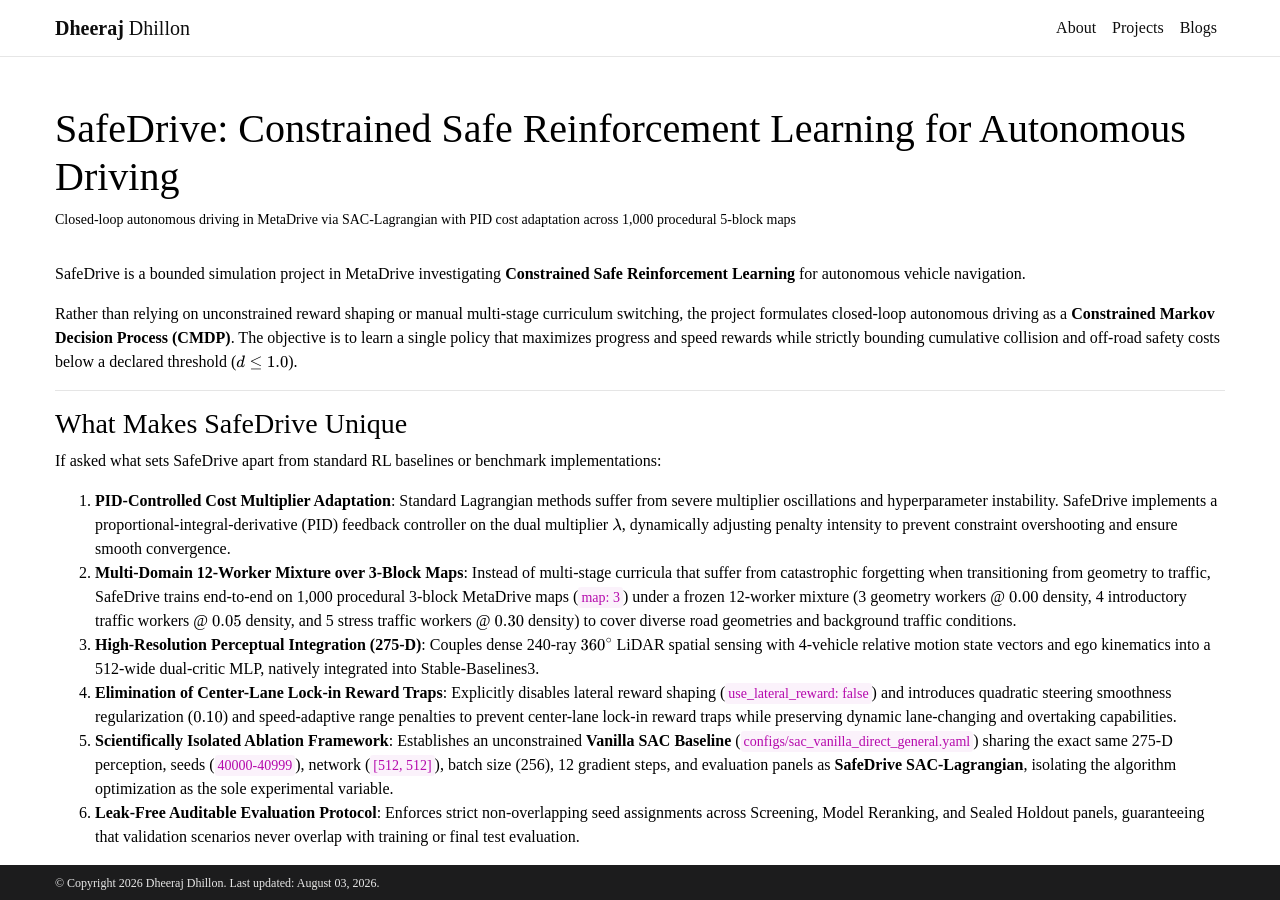
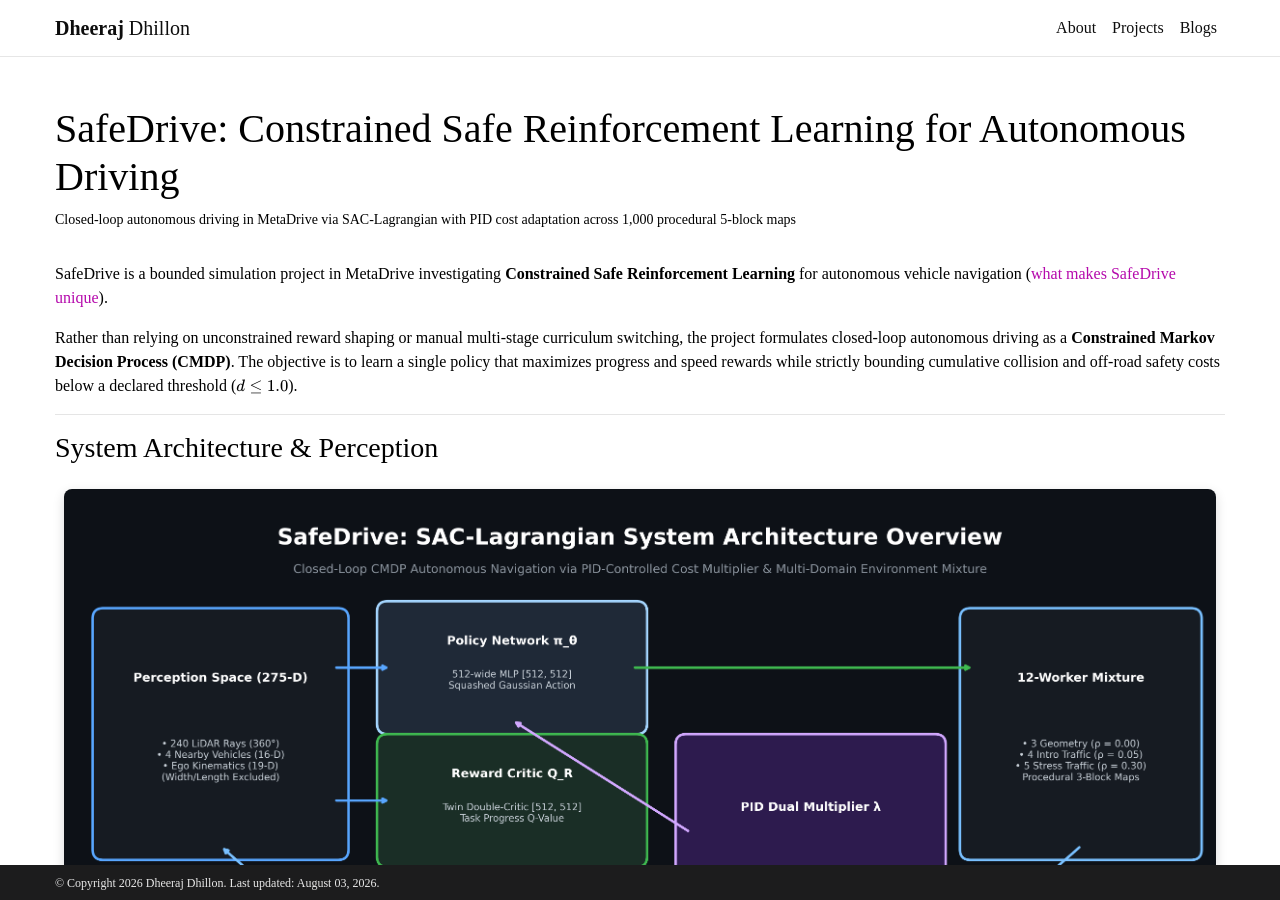
Before and after one commit to djdhillxn/djdhillxn.github.io, a Jekyll site: the page built from _projects/safedrive.md, in a window 1280 px wide and 900 px high. Built offline with Jekyll 4.4.1, drawn with Linux system fonts in a browser that asks for light colours; comment, search, counter and statistics services are not loaded; a style sheet for code colours, icons or effects is not loaded; some of the changed text lies outside the part shown.

Commit message:
added diagram and restructured layout

```diff
--- a/_projects/safedrive.md
+++ b/_projects/safedrive.md
@@ -21,22 +21,9 @@
   What makes SafeDrive unique is its end-to-end integration: while standard benchmarks rely on unconstrained reward penalties or fragile multi-stage curriculum switching that causes catastrophic forgetting, SafeDrive combines a 275-dimensional spatial observation space (240 360° LiDAR rays + 4 nearby-vehicle tracking slots) with a multi-domain 12-worker environment mixture over 3-block maps (`map: 3`, densities 0.00, 0.05, 0.30) and an unconstrained Vanilla SAC ablation baseline. A non-overlapping seed evaluation protocol across Screening, Reranking, and Sealed Holdout panels ensures completely auditable safety guarantees.
 ---
 
-SafeDrive is a bounded simulation project in MetaDrive investigating **Constrained Safe Reinforcement Learning** for autonomous vehicle navigation.
+SafeDrive is a bounded simulation project in MetaDrive investigating **Constrained Safe Reinforcement Learning** for autonomous vehicle navigation ([what makes SafeDrive unique](#what-makes-safedrive-unique)).
 
 Rather than relying on unconstrained reward shaping or manual multi-stage curriculum switching, the project formulates closed-loop autonomous driving as a **Constrained Markov Decision Process (CMDP)**. The objective is to learn a single policy that maximizes progress and speed rewards while strictly bounding cumulative collision and off-road safety costs below a declared threshold ($d \le 1.0$).
-
----
-
-### What Makes SafeDrive Unique
-
-If asked what sets SafeDrive apart from standard RL baselines or benchmark implementations:
-
-1. **PID-Controlled Cost Multiplier Adaptation**: Standard Lagrangian methods suffer from severe multiplier oscillations and hyperparameter instability. SafeDrive implements a proportional-integral-derivative (PID) feedback controller on the dual multiplier $\lambda$, dynamically adjusting penalty intensity to prevent constraint overshooting and ensure smooth convergence.
-2. **Multi-Domain 12-Worker Mixture over 3-Block Maps**: Instead of multi-stage curricula that suffer from catastrophic forgetting when transitioning from geometry to traffic, SafeDrive trains end-to-end on 1,000 procedural 3-block MetaDrive maps (`map: 3`) under a frozen 12-worker mixture (3 geometry workers @ $0.00$ density, 4 introductory traffic workers @ $0.05$ density, and 5 stress traffic workers @ $0.30$ density) to cover diverse road geometries and background traffic conditions.
-3. **High-Resolution Perceptual Integration (275-D)**: Couples dense 240-ray $360^\circ$ LiDAR spatial sensing with 4-vehicle relative motion state vectors and ego kinematics into a 512-wide dual-critic MLP, natively integrated into Stable-Baselines3.
-4. **Elimination of Center-Lane Lock-in Reward Traps**: Explicitly disables lateral reward shaping (`use_lateral_reward: false`) and introduces quadratic steering smoothness regularization ($0.10$) and speed-adaptive range penalties to prevent center-lane lock-in reward traps while preserving dynamic lane-changing and overtaking capabilities.
-5. **Scientifically Isolated Ablation Framework**: Establishes an unconstrained **Vanilla SAC Baseline** (`configs/sac_vanilla_direct_general.yaml`) sharing the exact same 275-D perception, seeds (`40000-40999`), network (`[512, 512]`), batch size (256), 12 gradient steps, and evaluation panels as **SafeDrive SAC-Lagrangian**, isolating the algorithm optimization as the sole experimental variable.
-6. **Leak-Free Auditable Evaluation Protocol**: Enforces strict non-overlapping seed assignments across Screening, Model Reranking, and Sealed Holdout panels, guaranteeing that validation scenarios never overlap with training or final test evaluation.
 
 ---
 
@@ -90,6 +77,8 @@
 | :--- | :--- | :--- |
 | **Config File** | `configs/sac_lagrangian_direct_general.yaml` | `configs/sac_vanilla_direct_general.yaml` |
 | **Optimization Target** | CMDP ($d \le 1.0$, PID dual multiplier $\lambda$) | Standard unconstrained SAC (task reward optimization only) |
+| **Policy Loss Function** | $J_\pi(\theta) = \mathbb{E} [\alpha \log \pi - Q_R + \lambda Q_C]$ | $J_\pi(\theta) = \mathbb{E} [\alpha \log \pi - Q_R]$ ($\lambda \equiv 0$) |
+| **Dual Multiplier Update** | $\lambda_{t+1} = [\lambda_t + \text{PID}(e_t)]^+$ | N/A ($\lambda = 0$ constant) |
 
 ---
 
@@ -157,4 +146,17 @@
 
 ---
 
+<h3 id="what-makes-safedrive-unique">What Makes SafeDrive Unique</h3>
+
+If asked what sets SafeDrive apart from standard RL baselines or benchmark implementations:
+
+1. **PID-Controlled Cost Multiplier Adaptation**: Standard Lagrangian methods suffer from severe multiplier oscillations and hyperparameter instability. SafeDrive implements a proportional-integral-derivative (PID) feedback controller on the dual multiplier $\lambda$, dynamically adjusting penalty intensity to prevent constraint overshooting and ensure smooth convergence.
+2. **Multi-Domain 12-Worker Mixture over 3-Block Maps**: Instead of multi-stage curricula that suffer from catastrophic forgetting when transitioning from geometry to traffic, SafeDrive trains end-to-end on 1,000 procedural 3-block MetaDrive maps (`map: 3`) under a frozen 12-worker mixture (3 geometry workers @ $0.00$ density, 4 introductory traffic workers @ $0.05$ density, and 5 stress traffic workers @ $0.30$ density) to cover diverse road geometries and background traffic conditions.
+3. **High-Resolution Perceptual Integration (275-D)**: Couples dense 240-ray $360^\circ$ LiDAR spatial sensing with 4-vehicle relative motion state vectors and ego kinematics into a 512-wide dual-critic MLP, natively integrated into Stable-Baselines3.
+4. **Elimination of Center-Lane Lock-in Reward Traps**: Explicitly disables lateral reward shaping (`use_lateral_reward: false`) and introduces quadratic steering smoothness regularization ($0.10$) and speed-adaptive range penalties to prevent center-lane lock-in reward traps while preserving dynamic lane-changing and overtaking capabilities.
+5. **Scientifically Isolated Ablation Framework**: Establishes an unconstrained **Vanilla SAC Baseline** (`configs/sac_vanilla_direct_general.yaml`) sharing the exact same 275-D perception, seeds (`40000-40999`), network (`[512, 512]`), batch size (256), 12 gradient steps, and evaluation panels as **SafeDrive SAC-Lagrangian**, isolating the algorithm optimization as the sole experimental variable.
+6. **Leak-Free Auditable Evaluation Protocol**: Enforces strict non-overlapping seed assignments across Screening, Model Reranking, and Sealed Holdout panels, guaranteeing that validation scenarios never overlap with training or final test evaluation.
+
+---
+
 **Codebase & Formal Documentation**: The complete PyTorch and MetaDrive codebase is maintained in the [SafeDrive Repository](https://github.com/djdhillxn/safedrive). For full theoretical derivations, preflight verification scripts, and complete BibTeX citations, visit the GitHub repository. Our environment architecture and simulation rollouts derive heavy inspiration from and closely follow the design patterns of the [MetaDrive Simulator](https://github.com/metadrive-simulator/metadrive).
```
Also changed, not shown: assets/img/safedrive/safedrive_architecture_overview.png (added).
